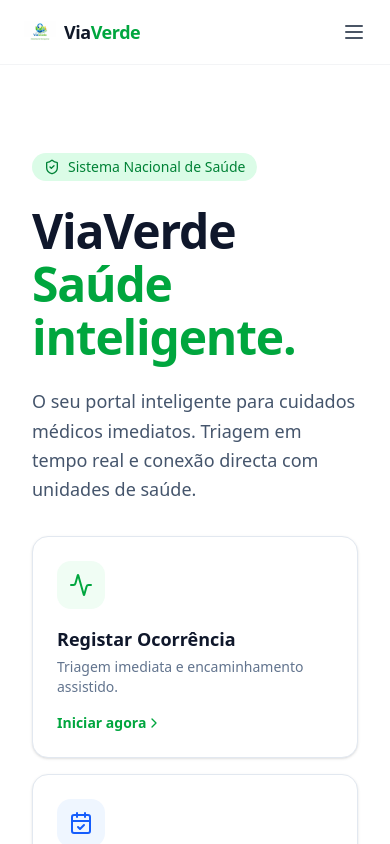
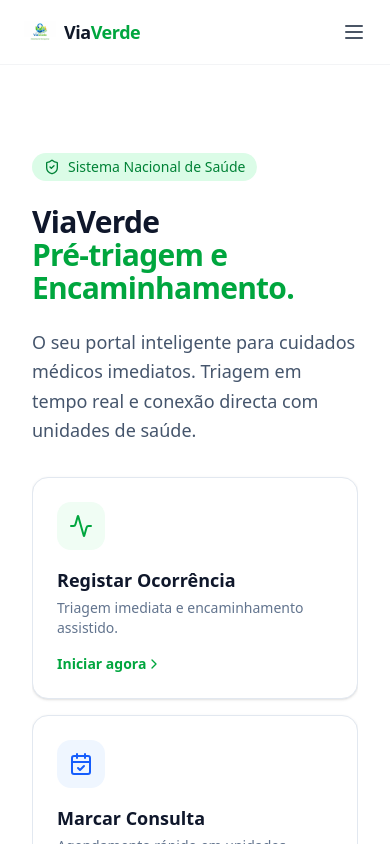
Before and after one commit to NiltonNovele/viaverde, a Next.js app: page / in a window 390 px wide. Shown: the top 844 px of the page. Built offline with nearby package versions, Linux system fonts and the light colour scheme.

Commit message:
fix design

```diff
--- a/src/app/components/Hero.tsx
+++ b/src/app/components/Hero.tsx
@@ -39,7 +39,7 @@ export const Hero = () => {
       </div> */}
 
       <Container>
-        <div className="grid grid-cols-1 lg:grid-cols-12 gap-12 items-start">
+        <div className="grid grid-cols-1 lg:grid-cols-12 gap-12 items-start overflow-hidden">
 
           {/* Lado Esquerdo: Conteúdo e Ações Principais */}
           <div className="lg:col-span-7 flex flex-col space-y-8">
@@ -49,9 +49,9 @@ export const Hero = () => {
                 <span>Sistema Nacional de Saúde</span>
               </div>
 
-              <h1 className="text-5xl lg:text-7xl font-extrabold tracking-tight text-slate-900 leading-[1.1]">
+              <h1 className="text-3xl lg:text-7xl font-extrabold tracking-tight text-slate-900 leading-[1.1]">
                 ViaVerde <br />
-                <span className="text-green-600">Saúde  inteligente.</span>
+                <span className="text-green-600">Pré-triagem e Encaminhamento.</span>
               </h1>
 
               <p className="mt-6 text-lg lg:text-xl text-slate-600 leading-relaxed max-w-xl">
--- a/src/app/dashboard/page.tsx
+++ b/src/app/dashboard/page.tsx
@@ -1083,7 +1083,7 @@ export default function DashboardPage() {
       <div className="fixed inset-0 bg-black bg-opacity-50 flex items-center justify-center p-4 z-50 overflow-y-auto animate-fadeIn">
         <div className="bg-white rounded-2xl shadow-2xl max-w-3xl w-full max-h-[90vh] overflow-y-auto my-8">
           {/* HEADER */}
-          <div className="bg-gradient-to-r from-green-600 to-green-700 p-6 sticky top-0">
+          <div className="bg-gradient-to-r from-green-600 to-green-700 p-6 sticky top-0 z-20">
             <div className="flex justify-between items-start">
               <div className="text-white">
                 <h2 className="text-2xl font-bold">
@@ -1177,7 +1177,7 @@ export default function DashboardPage() {
               {editingManchester && (
                 <p className="mt-3 text-sm text-gray-700 flex items-center gap-2">
                   <ArrowRight className="w-4 h-4 text-green-600" />
-                  ✓ Selecionado: <span className="font-semibold">{editingManchester}</span>
+                  ✓ Selecionado: <span className="font-semibold z-0">{editingManchester}</span>
                 </p>
               )}
             </div>
```
